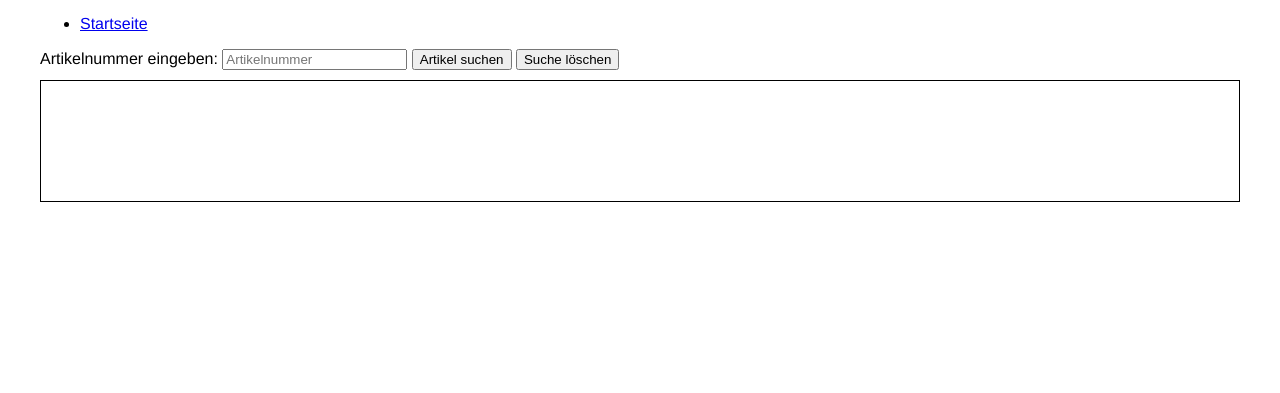
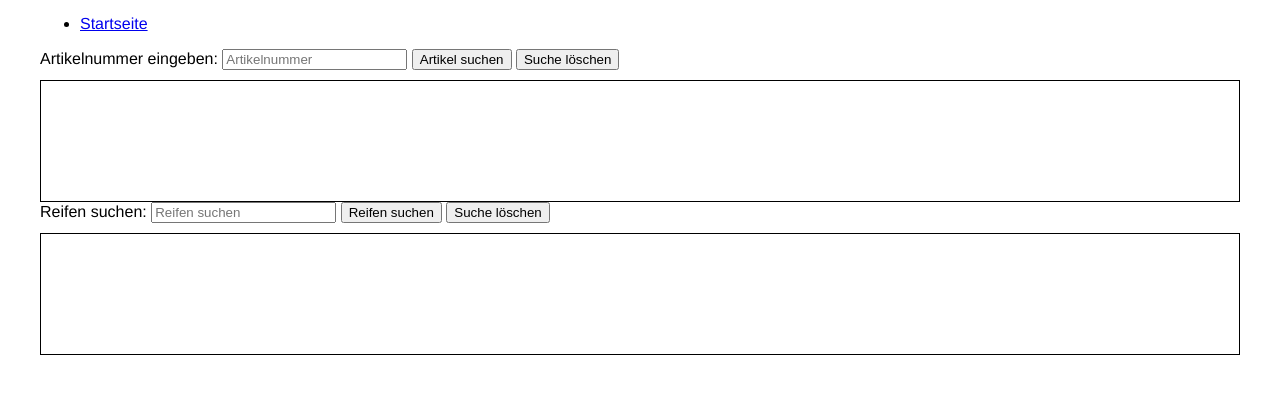
Before and after one commit to BiancaAH/test, a website: page public/webisco.html in a window 1280 px wide. Shown: the part 69-462 px from the top of the page. Drawn offline with Linux system fonts and the light colour scheme.

Commit message:
Update webisco.html

```diff
--- a/public/webisco.html
+++ b/public/webisco.html
@@ -5,7 +5,6 @@
     <meta name="viewport" content="width=device-width, initial-scale=1.0">
     <title>Kunden verwalten - KFZ-Werkstatt Warenwirtschaftssystem</title>
     <link rel="stylesheet" href="styles.css">
-
 </head>
 
 <header>
@@ -15,7 +14,6 @@
 <nav>
     <ul>
         <li><a href="../index.html">Startseite</a></li>
-
     </ul>
 </nav>
 
@@ -27,15 +25,22 @@
     <button id="clearButton" onclick="clearSearchResults()" type="button">Suche löschen</button>
 </div>
 <div style="border: solid black 1px; min-height: 100px; padding: 10px; margin-top: 10px;">
+    <div id="articleInfoContainer">
+    </div>
+</div>
 
-        <div id="articleInfoContainer">
+<!-- Neues Suchfeld für Reifen -->
+<div>
+    <label for="tyreSearchInput">Reifen suchen:</label>
+    <input type="text" id="tyreSearchInput" placeholder="Reifen suchen">
+    <button id="tyreSearchButton" onclick="searchTyres()" type="button">Reifen suchen</button>
+    <button id="tyreClearButton" onclick="clearTyreSearchResults()" type="button">Suche löschen</button>
+</div>
+<div style="border: solid black 1px; min-height: 100px; padding: 10px; margin-top: 10px;">
+    <div id="tyreInfoContainer">
+    </div>
+</div>
 
-        </div>
-
-
-</div>
 <script src="../js/api_script.js"></script>
-
 </body>
-
 </html>
```
